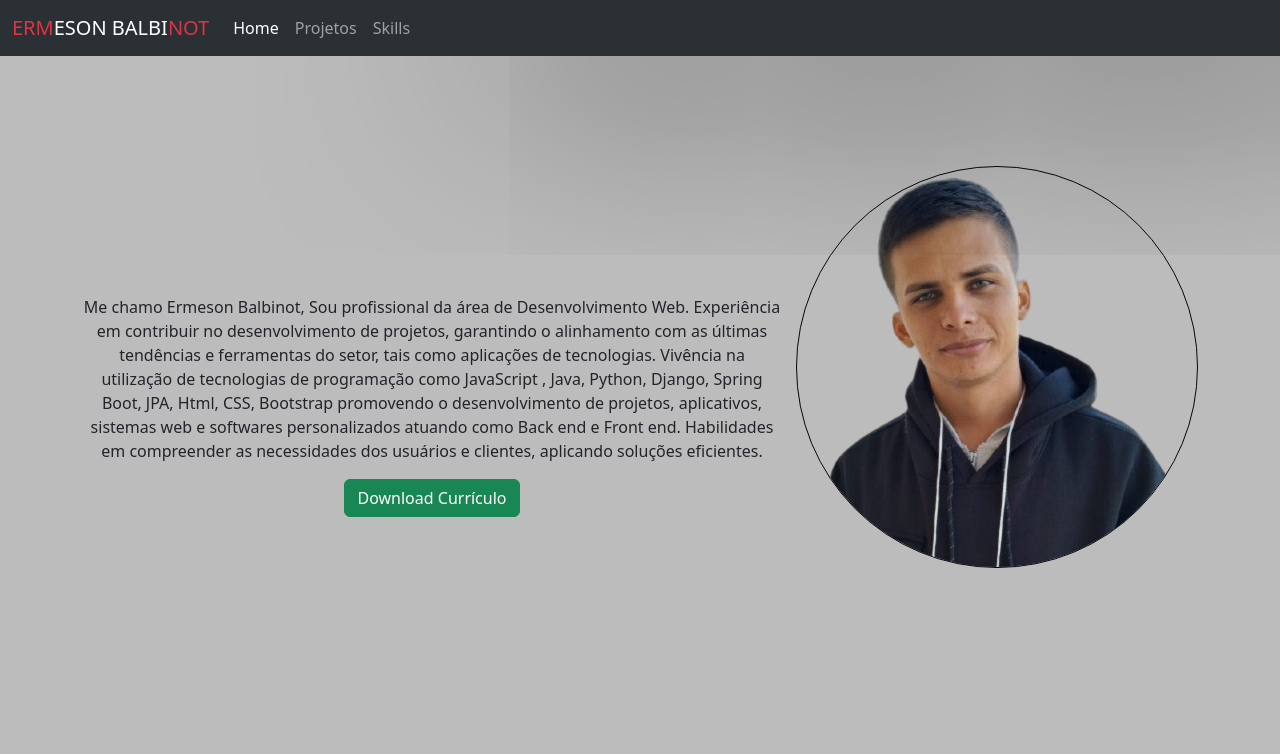
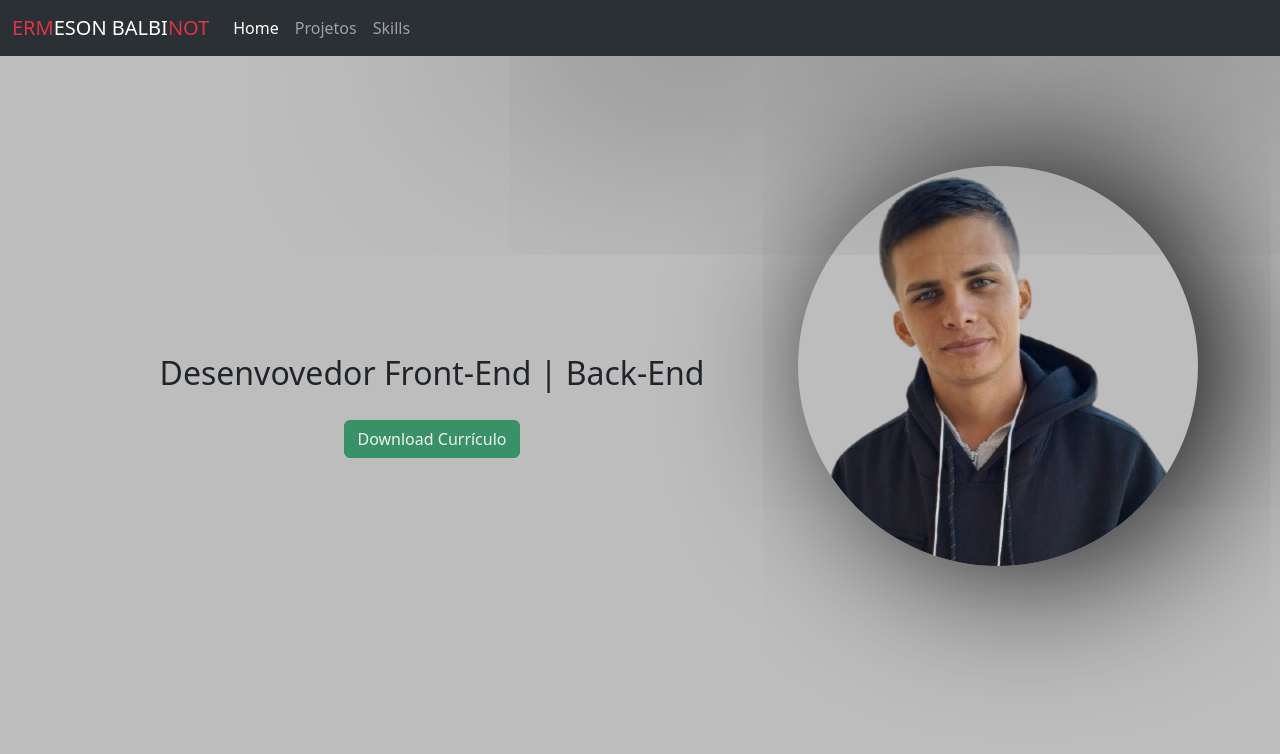
Before and after one commit to ermeson119/project, a Django app: page / in a window 1280 px wide. Shown: the top 754 px of the page. Run offline with Django 5.2, Linux system fonts and the light colour scheme.

Commit message:
adicionando js

```diff
--- a/setup/urls.py
+++ b/setup/urls.py
@@ -1,15 +1,13 @@
 
 from django.contrib import admin
 from django.urls import path
-from todos.views import home, projetos, linkedin,instagram, whatsapp, skills
+from todos.views import home, projetos, skills
 
 urlpatterns = [
     path('admin/', admin.site.urls),
     path('', home, name='home'),
     path('projetos/', projetos, name='projetos'),
-    path('linkedin/', linkedin, name='linkedin'),
-    path('instagram/', instagram, name='instagram'),
-    path('whatsapp/', whatsapp, name='whatsapp'),
     path('skills/', skills, name='skills'),
 
+
 ]
--- a/todos/static/css/home/home.css
+++ b/todos/static/css/home/home.css
@@ -5,7 +5,7 @@
 }
 
 body{
-    background-color: rgb(188, 188, 189);
+    background-color: rgb(188, 189, 188);
 }
 
 .nav{
@@ -22,6 +22,20 @@ body{
     justify-content: space-between;
 }
 
+
+.button-end{
+    margin-top: 20px;
+    opacity: 0.8;
+}
+
+.button-end:hover{
+    opacity: 0.6;
+}
+
+.button-end:active{
+    opacity: 0.9;
+}
+
 .area-curriculo{
     display: flex;
     justify-content: center;
@@ -32,17 +46,13 @@ body{
 }
 
 
+
 .borda-mg{
-    border: 1px solid #070707;
+    border: none;
     border-radius: 50% 50% 50%;
     margin-top: 110px;
-}
+    box-shadow: 30px 0 150px 0 #070707;
 
-
-
-
-.main-sobre {
-    margin-top: 80px;
 }
 
 
--- /dev/null
+++ b/todos/static/js/button.js
@@ -0,0 +1,5 @@
+const button = document.querySelector(".button-end");
+
+button.addEventListener("click", function() {
+    console.log("Fui clicado");
+});
--- a/todos/templates/todos/base.html
+++ b/todos/templates/todos/base.html
@@ -66,7 +66,7 @@
           <ul class="list-unstyled">
             <li><a href="{% url 'home' %}" class="text-white">Home</a></li>
             <li><a href="#" class="text-white">Serviços</a></li>
-            <li><a href="#" class="text-white">Contato</a></li>
+            <li><a href="{% url 'home' %}" class="text-white">Contato</a></li>
           </ul>
         </div>
         <div class="col-md-4">
--- a/todos/templates/todos/home.html
+++ b/todos/templates/todos/home.html
@@ -13,15 +13,7 @@
 <div class="container div-main">
   <div class="area-curriculo">
 
-    <p class="text-center">Me chamo Ermeson Balbinot, Sou profissional da área de Desenvolvimento Web. Experiência em
-      contribuir no
-      desenvolvimento de projetos, garantindo o alinhamento com as últimas tendências e
-      ferramentas do setor, tais como aplicações de tecnologias. Vivência na utilização de
-      tecnologias de programação como JavaScript , Java, Python, Django, Spring Boot, JPA, Html, CSS, Bootstrap
-      promovendo o
-      desenvolvimento de projetos, aplicativos, sistemas web e softwares personalizados atuando
-      como Back end e Front end. Habilidades em compreender as necessidades dos usuários e
-      clientes, aplicando soluções eficientes. </p>
+    <h2 class="text-center">Desenvovedor Front-End | Back-End  </h2>
       <button type="button" class="btn btn-success button-end">Download Currículo</button>
   </div>
 
@@ -45,7 +37,7 @@
   </div>
 </main>
 
-<div class="container text-center wrap-main">
+<div id="contatos" class="container text-center wrap-main">
   <div class="row align-items-end">
 
     <div class="col informacao">
@@ -99,7 +91,7 @@
 
 
 
-
+<script src="{%static 'js/button.js' %}"></script>
 {% block extra_js %}{% endblock %}
 
 {% endblock %}
--- a/todos/views.py
+++ b/todos/views.py
@@ -6,17 +6,5 @@ def home(request):
 def projetos(request):
     return render(request, 'todos/projetos.html')
 
-def linkedin(request):
-    link_linkedin = 'https://www.linkedin.com/in/ermeson-balbinot/'
-    return redirect(link_linkedin)
-
-def instagram(request):
-    link_instagram = 'https://www.instagram.com/ermesonbalbinot/'
-    return redirect(link_instagram)
-
-def whatsapp(request):
-    link_whatsapp = 'https://wa.me/qr/OKMH27RO567BB1'
-    return redirect(link_whatsapp)
-
 def skills(request):
     return render(request, 'todos/skills.html')
```
